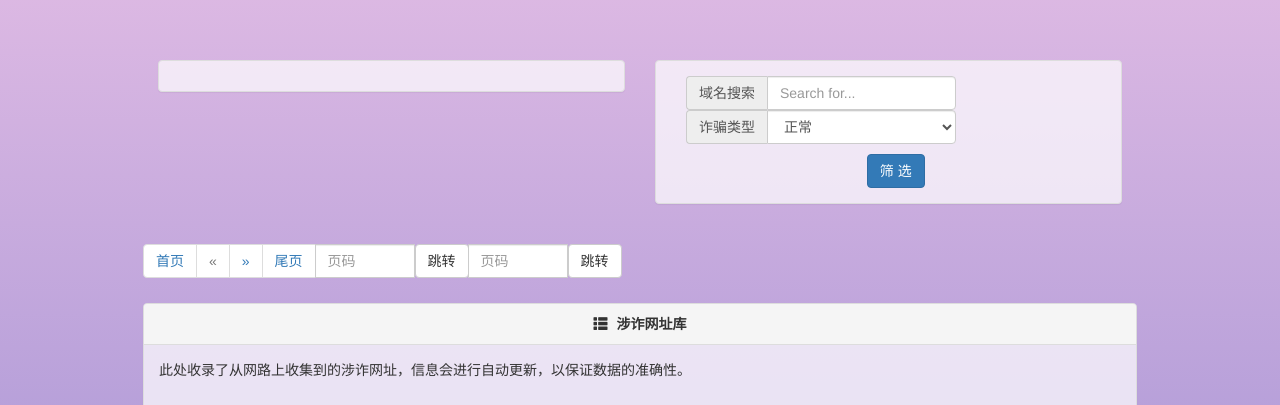
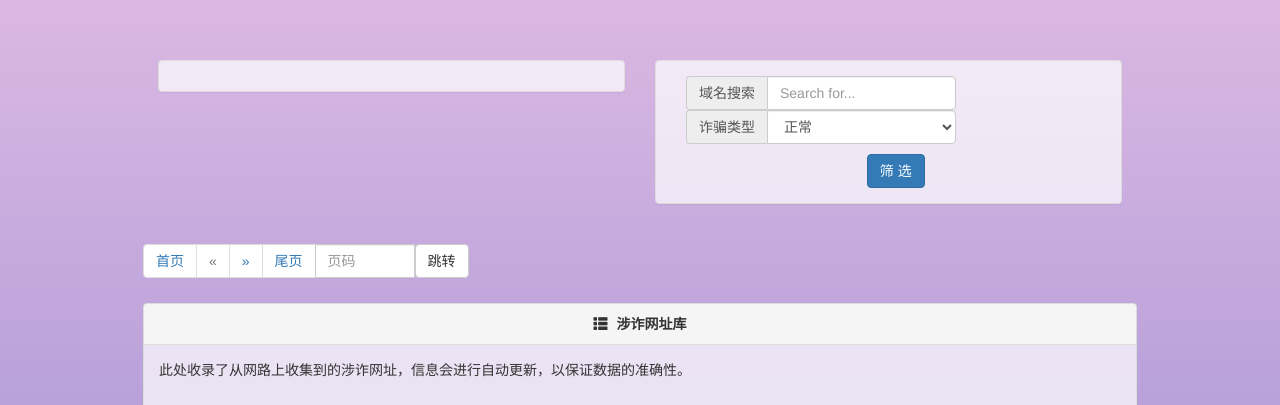
Before and after one commit to duuook/Anti-Fraud-Situational-Awareness, a Django app: page /fraud_ip/ in a window 1280 px wide. Shown: the part 50-455 px from the top of the page. Run offline with Django 4.2, Linux system fonts and the light colour scheme; data that the repository does not hold is empty; some libraries are stand-ins or nearby versions.

Commit message:
封装分页组件

```diff
--- a/SE/templates/fraud_ip_list.html
+++ b/SE/templates/fraud_ip_list.html
@@ -49,17 +49,10 @@
         </div>
 
         {#   分页器   #}
-        <div class="container">
+        <div class="container" id="pagination">
             <ul class="pagination">
                 {{ page_str }}
-                <li>
-                    <form method="get" style="float: left;margin-left: -1px">
-                        <input name="page"
-                               style="position: relative;float: left;display: inline-block;width: 100px;border-radius:0 "
-                               type="number" class="form-control" placeholder="页码">
-                        <button id="jump-button" class="btn btn-default" type="submit">跳转</button>
-                    </form>
-                </li>
+
 
             </ul>
 
```
Also changed, not shown: Anti-Fraud-Situational-Awareness（AFSA）前端设计文档.md (+2 -1 lines), SE/utils/pagination.py (added, +9 -0 lines).
